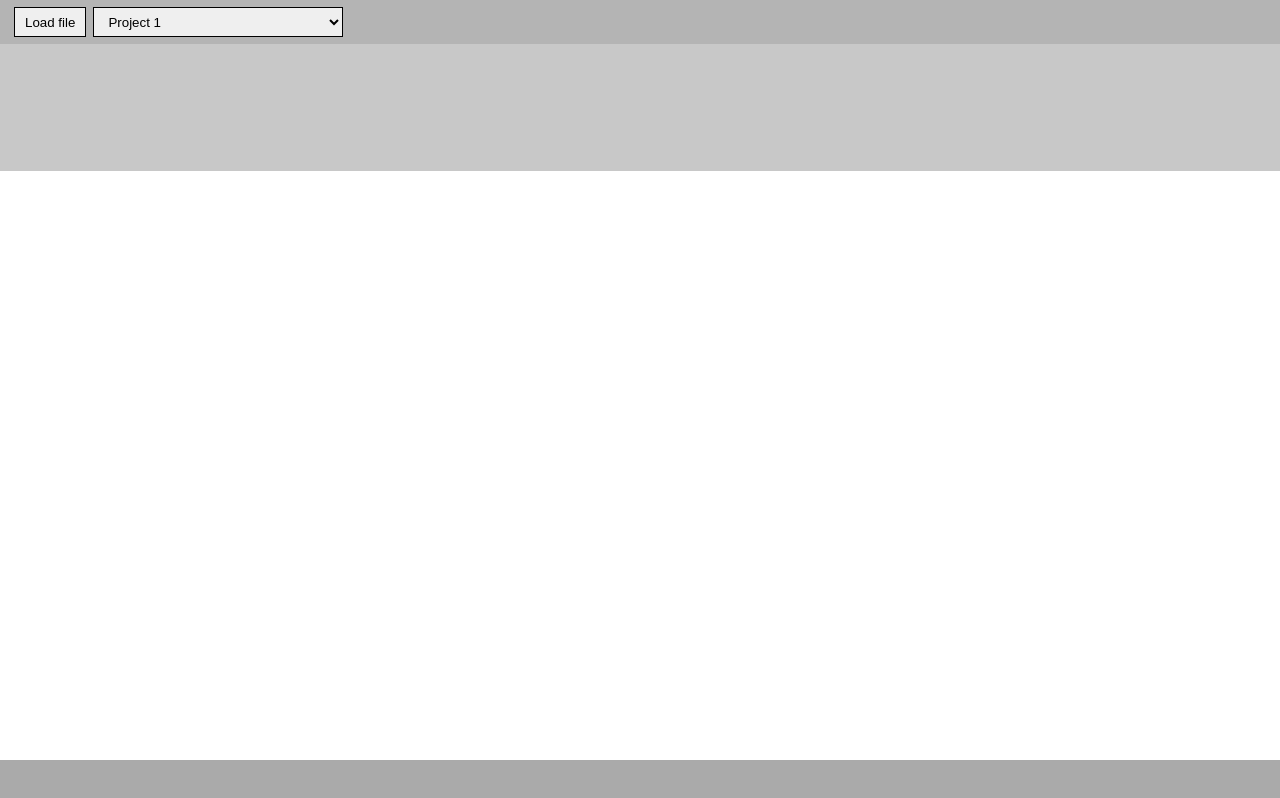
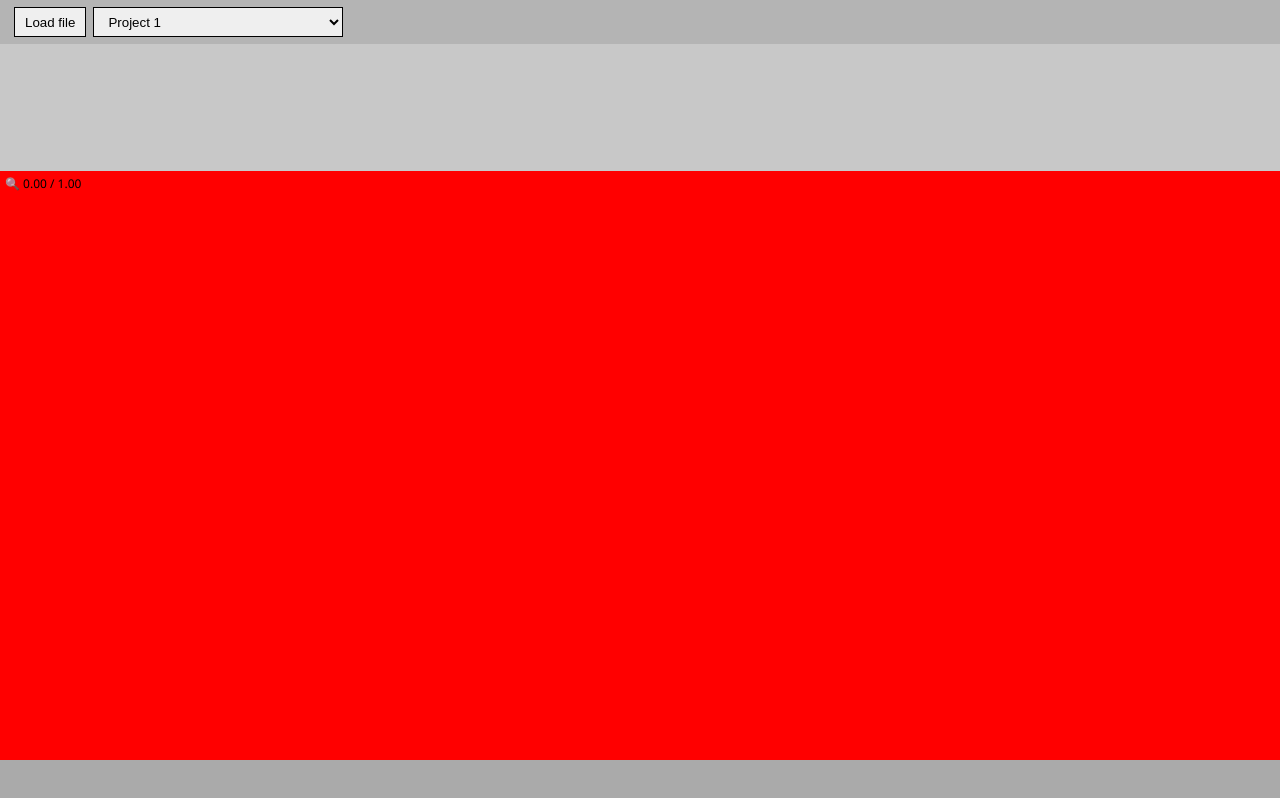
Before and after one commit to charJKL/react.split.v2, a React (Create React App) app: page / in a window 1280 px wide. Built offline with nearby package versions, Linux system fonts and the light colour scheme.

Commit message:
Implement 'useScale' hook.

```diff
--- a/src/components/editors/Editor.module.scss
+++ b/src/components/editors/Editor.module.scss
@@ -1,5 +1,4 @@
 @use "../../index";
-
 
 .editor
 {
@@ -8,18 +7,26 @@
 	height: 100%;
 	overflow: hidden;
 	user-select: none;
+	background: red;
 }
-
-.toolbar
+.toolbars
 {
 	position: absolute;
 	top: 5px; left: 5px;
 	display: flex;
 	flex-flow: row nowrap;
-	font: 12px / 16px index.$font;
+
 	z-index: 2;
+
+	> label
+	{
+		font: 12px / 16px index.$font;
+	}
+	> label:not(:first-child)
+	{
+		margin: 0px 0px 0px 10px;
+	}
 }
-
 .desktop
 {
 	position: absolute;
--- a/src/components/editors/Editor.tsx
+++ /dev/null
@@ -1,24 +0,0 @@
-import React from "react";
-import css from "./Editor.module.scss";
-
-type HOC = (props: any) => JSX.Element;
-
-const Editor = <T, >(Element: React.ComponentType<T>) : HOC =>
-{
-	return (props: T): JSX.Element => {
-
-		const toolbar: Array<JSX.Element> = [];
-		return (
-			<div className={css.editor}>
-				<div className={css.toolbar}>
-					{ toolbar }
-				</div>
-				<div className={css.desktop}>
-					<Element {...props} />
-				</div>
-			</div>
-		)
-	}
-}
-
-export default Editor;
--- a/src/components/editors/EditorMetrics.module.scss
+++ b/src/components/editors/EditorMetrics.module.scss
@@ -0,0 +1,23 @@
+@use "../../index.scss";
+@use "./Editor.module.scss";
+
+.editor
+{
+	@extend .editor;
+}
+.toolbars
+{
+	@extend .toolbars;
+}
+.desktop
+{
+	@extend .desktop;
+}
+
+.image
+{
+	position: absolute;
+	top: 0px; left: 0px;
+	width: 100%;
+	height: 100%;
+}
--- a/src/components/editors/EditorMetrics.tsx
+++ b/src/components/editors/EditorMetrics.tsx
@@ -1,22 +1,45 @@
-import React from "react";
+import React, { useRef } from "react";
 import { selectSelectedPage } from "../../store/slice.pages";
 import { useAppSelector } from "../../store/store.hooks";
-import Editor from "./Editor";
+import useGetEditorSize from "./useGetEditorSize";
+import useGetPageSize from "./useGetPageSize";
+import useScale from "./useScale";
 import css from "./EditorMetrics.module.scss";
 
-const EditorMetrics = (): JSX.Element | null =>
+const EditorMetrics = (): JSX.Element =>
 {
 	const page = useAppSelector(selectSelectedPage);
 
+	const editorRef = useRef<HTMLDivElement>(null);
+
+	const editorSize = useGetEditorSize(editorRef);
+	const pageSize = useGetPageSize(page);
+	const [size, scale] = useScale(editorSize, pageSize);
+
+	var toolbars: Array<JSX.Element> = [];
+	var desktop : JSX.Element = <></>;
+
 	if(page && page.status == "Loaded")
 	{
-		return (
-			<div>
-				<img src={page.url} />
-			</div>
+		desktop = (
+			<>
+				<img className={css.image} src={page.url} />
+			</>
 		)
 	}
-	return null;
+
+
+	console.log(size, scale);
+	return (
+		<div className={css.editor} ref={editorRef}>
+			<div className={css.toolbars}>
+				<label>🔍 {scale.x.toFixed(2)} / 1.00</label>
+			</div>
+			<div className={css.desktop} style={{width: size.width, height: size.height}}>
+				{desktop}
+			</div>
+		</div>
+	)
 }
 
-export default Editor(EditorMetrics);
+export default EditorMetrics;
--- /dev/null
+++ b/src/components/editors/useGetEditorSize.tsx
@@ -0,0 +1,15 @@
+import { RefObject, useEffect, useState } from "react";
+import {Size} from "./useScale";
+
+const useGetEditorSize = (element: RefObject<HTMLDivElement>) : Size =>
+{
+	const [size, setSize] = useState<Size>({width: 0, height: 0});
+
+	useEffect(() => {
+		if(element.current) setSize(element.current.getBoundingClientRect());
+	}, [element.current]);
+
+	return size;
+}
+
+export default useGetEditorSize;
--- /dev/null
+++ b/src/components/editors/useGetPageSize.tsx
@@ -0,0 +1,19 @@
+import { useState, useEffect } from "react";
+import { Size } from "./useScale";
+import { Page } from "../../store/slice.pages";
+
+const useGetPageSize = (page: Page | null) : Size=>
+{
+	const [size, setSize] = useState<Size>({width: 0, height: 0});
+
+	useEffect(() => {
+		if(page === null) return;
+		if(page.status !== "Loaded") return;
+
+		setSize(page as Size); // now we are sure that page size is available
+	}, [page]);
+
+	return size;
+}
+
+export default useGetPageSize;
--- /dev/null
+++ b/src/components/editors/useScale.tsx
@@ -0,0 +1,136 @@
+import { SIGFPE } from "node:constants";
+import React, { useState, useEffect } from "react";
+
+type Size =
+{
+	width: number;
+	height: number;
+}
+type Scale =
+{
+	x: number;
+	y: number;
+}
+
+const useScale = (viewport: Size, element: Size) : [Size, Scale] =>
+{
+	const scale = calculateRationValue(viewport, element);
+	const size = calculateSizeValue(element, scale);
+
+	return [size, scale];
+}
+
+
+const calculateRationValue = (viewport: Size, size: Size) : Scale =>
+{
+	if(size.width === 0 || size.height === 0) return {x: 0, y: 0}
+
+	const x = viewport.width / size.width;
+	const y = viewport.height / size.height;
+	const ratio = Math.min(x, y);
+	console.log('ratio', ratio);
+	return {x: ratio, y: ratio};
+}
+
+const calculateSizeValue = (element: Size, scale: Scale) : Size =>
+{
+	return {
+		width: element.width * scale.x,
+		height: element.height * scale.y
+	}
+}
+
+export type { Size };
+export default useScale;
+
+
+
+/*
+
+type ScaleOperation = "in" | "out";
+
+const useScale = (viewport: React.RefObject<HTMLDivElement>, element: Size | null, sensitivity: number = 0.01) : [Size, Scale] =>
+{
+	console.log('useScale', viewport, element);
+	const [scale, setScale] = useState<Scale>({x: 1, y: 1});
+
+	// Recalculate scale on change:
+	useEffect(() => {
+		console.log('useScale - useEffect', viewport, element);
+		if(viewport.current == null)  return;
+		if(element == null) return;
+
+		const viewportSize = viewport.current.getBoundingClientRect();
+		const elementSize = element as Size;
+		const sacle = calculateRationValue(viewportSize, elementSize);
+		setScale(scale);
+	}, [viewport.current, element]);
+
+	const onWheelHandler = (e: Event) =>
+	{
+		console.log('on mouse whell', e);
+	}
+	const onMouseupHandler = (e: Event) =>
+	{
+		console.log('on mouse up', e);
+	}
+	const onMouseleaveHandler = (e: Event) =>
+	{
+		console.log('on mouse leave', e);
+	}
+	const onMousedownHandler = (e: Event) =>
+	{
+		console.log('on mouse dwon', e);
+	}
+
+	// Add events listeners:
+	useEffect(() =>{
+		if(viewport.current == null) return;
+		viewport.current.addEventListener('wheel', onWheelHandler);
+		viewport.current.addEventListener('mouseup', onMouseupHandler);
+		viewport.current.addEventListener('mouseleave', onMouseleaveHandler);
+		viewport.current.addEventListener('mousedown', onMousedownHandler);
+
+		return () =>
+		{
+			if(viewport.current == null) return;
+			viewport.current.removeEventListener('wheel', onWheelHandler);
+			viewport.current.removeEventListener('mouseup', onMouseupHandler);
+			viewport.current.removeEventListener('mouseleave', onMouseleaveHandler);
+			viewport.current.removeEventListener('mousedown', onMousedownHandler);
+		}
+	}, [viewport.current]);
+
+
+	if(viewport.current == null && element == null)
+	{
+		const size = {width: 0, height: 0};
+		return [size, scale];
+	}
+
+	const size =
+	{
+		width: Math.floor(element.width * scale.x),
+		height: Math.floor(element.height * scale.y)
+	};
+	return [size, scale];
+}
+
+
+
+const changeScale = (operation: ScaleOperation) =>
+{
+	switch(operation)
+	{
+		case "in":
+			setScale({x: scale.x + sensitivity, y: scale.y + sensitivity});
+			return;
+
+		case "out":
+			setScale({x: scale.x - sensitivity, y: scale.y - sensitivity});
+	}
+};
+
+
+export default useScale;
+*/
--- a/src/store/slice.pages.tsx
+++ b/src/store/slice.pages.tsx
@@ -98,4 +98,5 @@ export const selectSelectedPage = (state: StoreState) => state.pages.selected ?
 export const { addPage, selectPage } = Pages.actions;
 export { loadFile, loadPage };
 
+export type { Page };
 export default Pages;
```
Also changed, not shown: src/components/editors/usePosition.tsx (added, +30 -0 lines).
